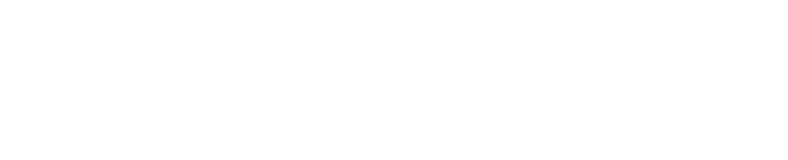
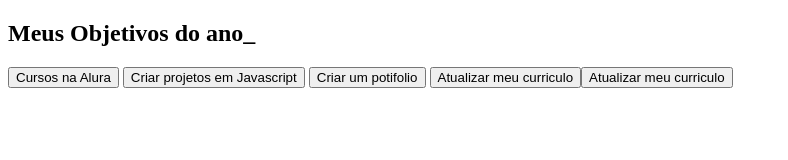
Before and after one commit to changxxbin/projeto-de-vida, a plain HTML site: page index.html in a window 1280 px wide. Shown: the whole page, without its empty margins (0-788 px from the left). Drawn offline with Linux system fonts and the light colour scheme.

Commit message:
Update index.html

```diff
--- a/index.html
+++ b/index.html
@@ -10,3 +10,16 @@
 
     <body>
        <selection class="conteudo-principal">
+      <h2 class="titulo-principal">Meus Objetivos do ano<span>_</span></h2>
+      <div class="botoes">
+         <button class="botao ativo">Cursos na Alura</button>
+         <button class="botao">Criar projetos em Javascript</button>
+         <button class="botao">Criar um potifolio</button>
+         <button class="botao">Atualizar meu curriculo
+
+
+
+
+
+
+         <button class="botao">Atualizar meu curriculo</button>
```
